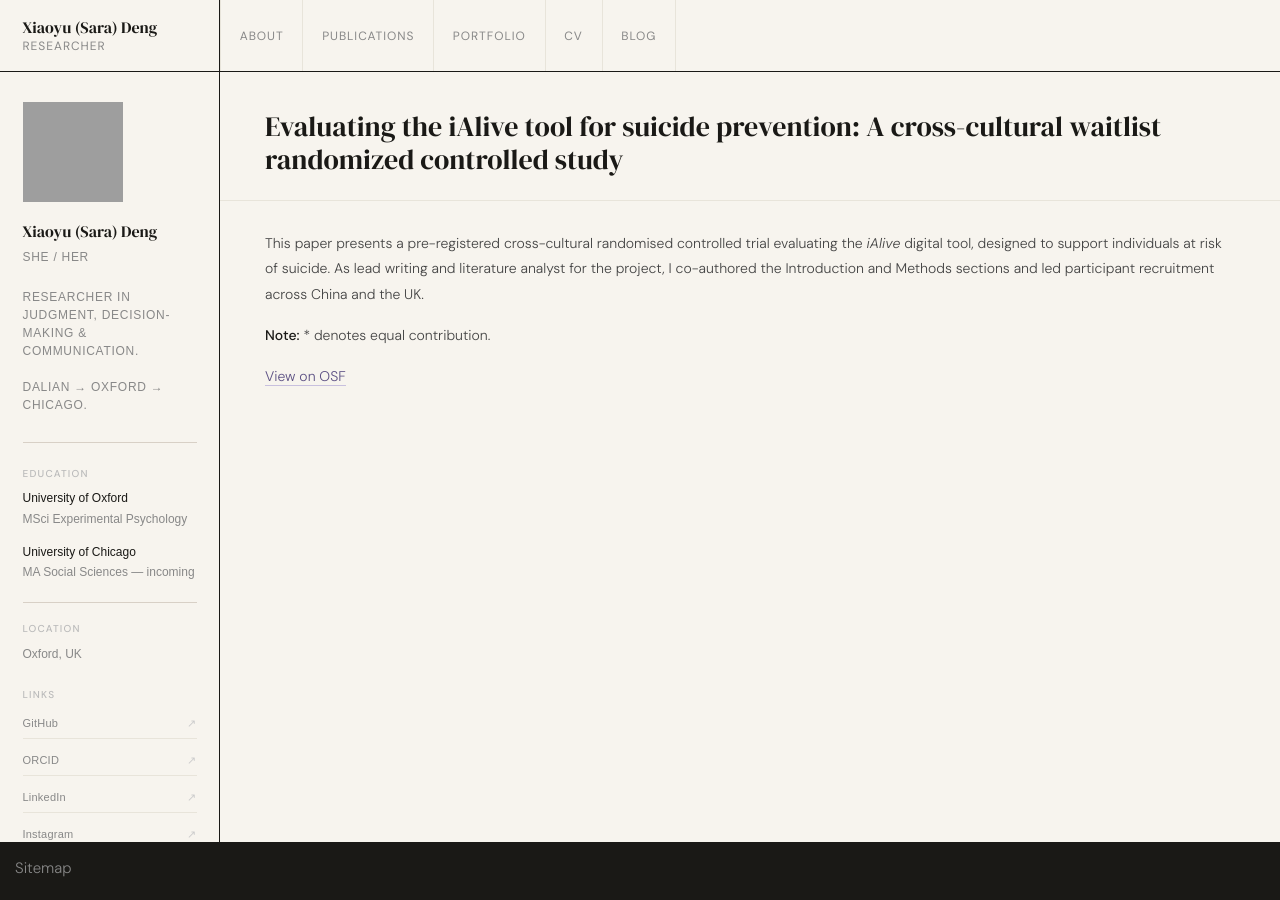
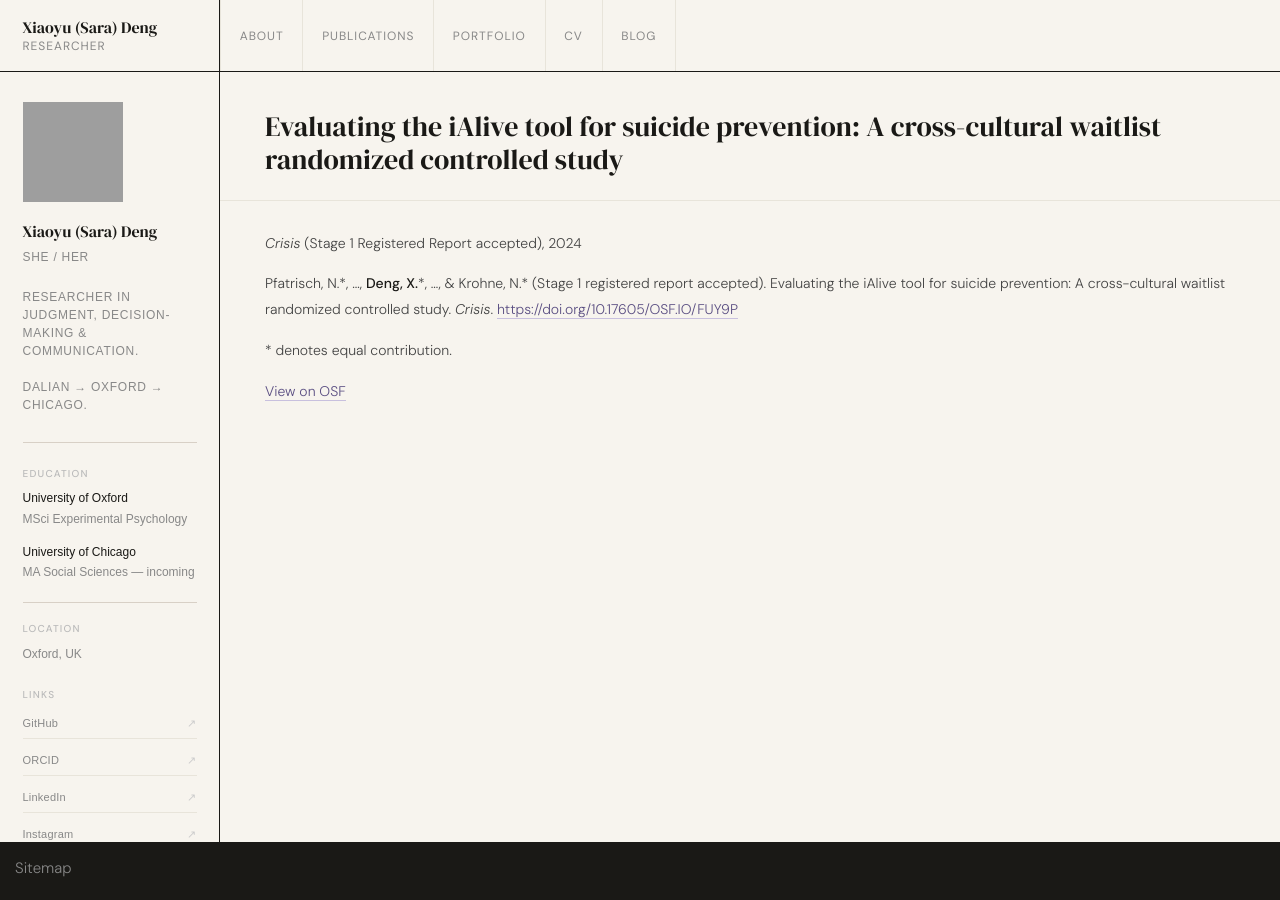
Before and after one commit to saradeng713/saradeng713.github.io, a Jekyll site: the page built from _publications/2024-ialive-suicide-prevention.md, in a window 1280 px wide and 900 px high, cut to the strip 0-900 px from the top of the window. Built offline with Jekyll 4.4.1, drawn with Linux system fonts in a browser that asks for light colours; a script that is not in the unit is left out; grey boxes are pictures that could not be loaded.

Commit message:
Update 2024-ialive-suicide-prevention.md

```diff
--- a/_publications/2024-ialive-suicide-prevention.md
+++ b/_publications/2024-ialive-suicide-prevention.md
@@ -3,15 +3,17 @@ title: "Evaluating the iAlive tool for suicide prevention: A cross-cultural wait
 collection: publications
 category: manuscripts
 permalink: /publication/2024-ialive-suicide-prevention
-excerpt: "A cross-cultural waitlist RCT evaluating the iAlive digital intervention for suicide prevention, with a Stage 1 Registered Report accepted at *Crisis*."
+excerpt: "A cross-cultural waitlist RCT evaluating the iAlive digital intervention for suicide prevention, with a Stage 1 Registered Report accepted at Crisis."
 date: 2024-07-01
 venue: "Crisis (Stage 1 Registered Report accepted)"
 paperurl: "https://doi.org/10.17605/OSF.IO/FUY9P"
-citation: "Pfatrisch, N.*, …, Deng, X.*, …, & Krohne, N.* (Stage 1 registered report accepted). Evaluating the iAlive tool for suicide prevention: A cross-cultural waitlist randomized controlled study. <i>Crisis</i>. https://doi.org/10.17605/OSF.IO/FUY9P"
+citation: "Pfatrisch, N.*, …, **Deng, X.***, …, & Krohne, N.* (Stage 1 registered report accepted). Evaluating the iAlive tool for suicide prevention: A cross-cultural waitlist randomized controlled study. *Crisis*. https://doi.org/10.17605/OSF.IO/FUY9P"
 ---
 
-This paper presents a pre-registered cross-cultural randomised controlled trial evaluating the *iAlive* digital tool, designed to support individuals at risk of suicide. As lead writing and literature analyst for the project, I co-authored the Introduction and Methods sections and led participant recruitment across China and the UK.
+*Crisis* (Stage 1 Registered Report accepted), 2024
 
-**Note:** * denotes equal contribution.
+Pfatrisch, N.\*, …, **Deng, X.**\*, …, & Krohne, N.\* (Stage 1 registered report accepted). Evaluating the iAlive tool for suicide prevention: A cross-cultural waitlist randomized controlled study. *Crisis*. [https://doi.org/10.17605/OSF.IO/FUY9P](https://doi.org/10.17605/OSF.IO/FUY9P)
+
+\* denotes equal contribution.
 
 [View on OSF](https://doi.org/10.17605/OSF.IO/FUY9P)
```
